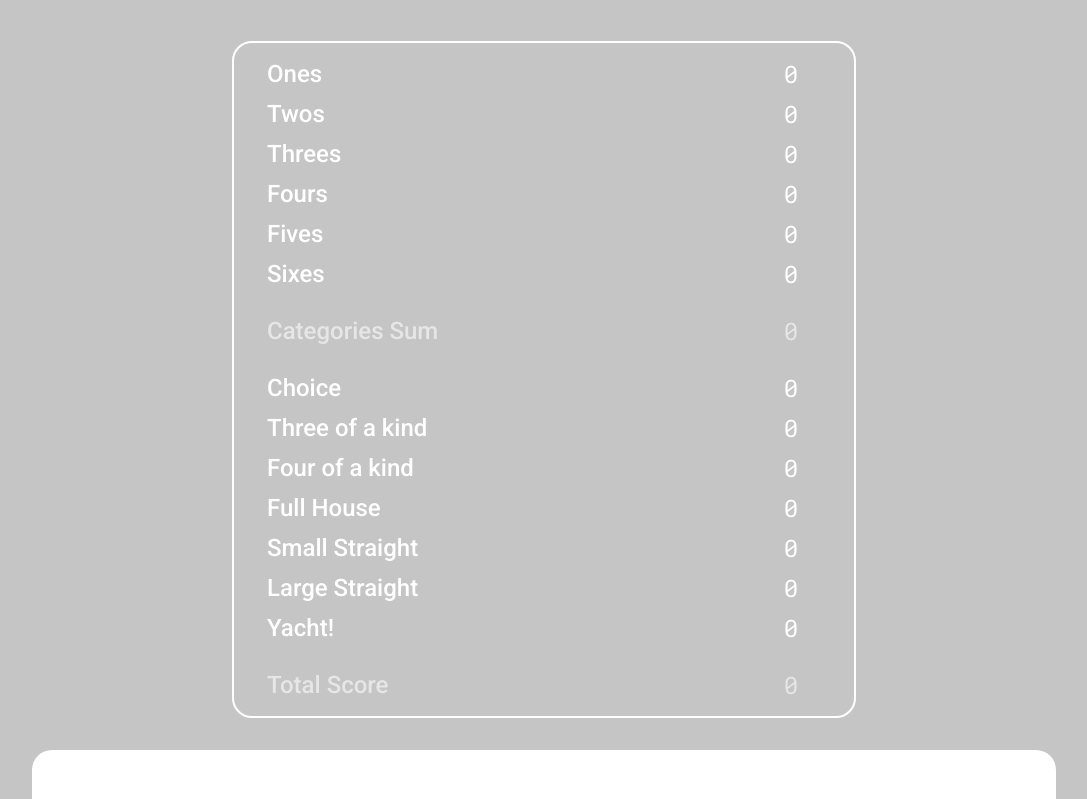
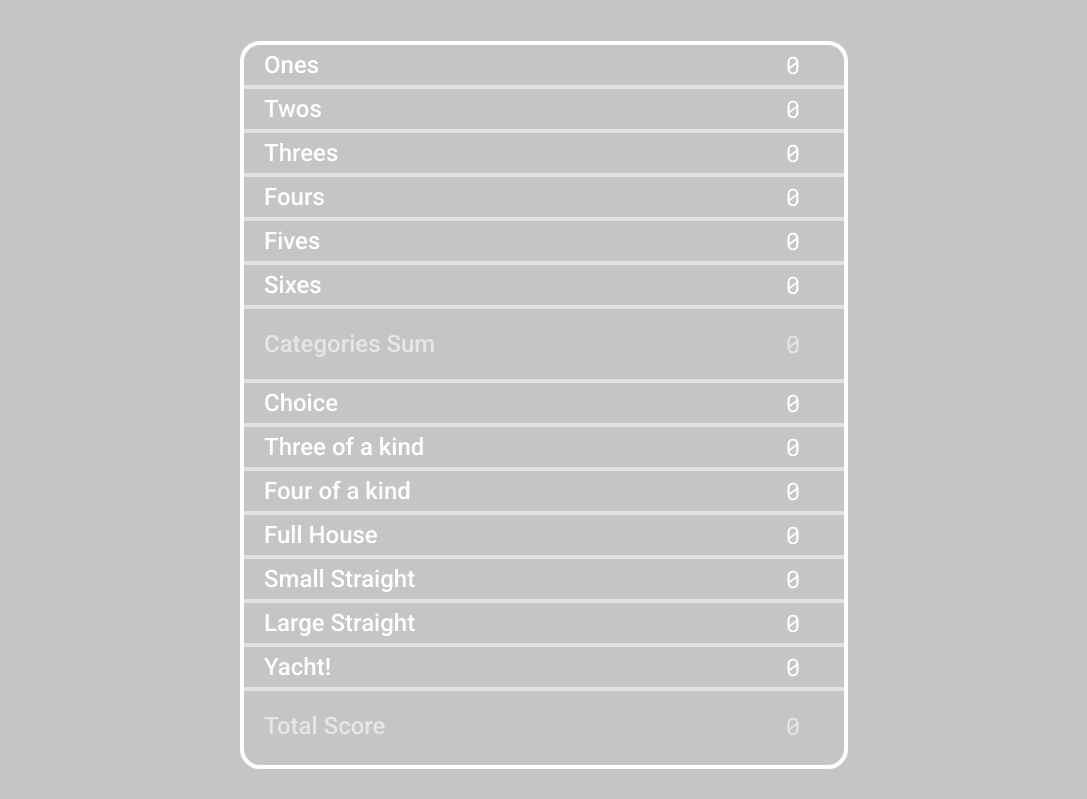
Before and after one commit to chriskstaton/SIXXES, a React (Vite) app: page / in a window 1280 px wide. Shown: the part 660-1459 px from the top of the page, without its empty margins (96-1183 px from the left). Built offline with nearby package versions, Linux system fonts and the light colour scheme.

Commit message:
scoreboard row border, border scss variable

```diff
--- a/src/Scoreboard.scss
+++ b/src/Scoreboard.scss
@@ -1,22 +1,28 @@
+$scoreboard-border: 4px solid rgba(255, 255, 255, 0.5);
+
 .scoreboard-container {
 	margin-top: 50px;
 	display: inline-grid;
-	border: 2px solid white;
+	border: 4px solid white;
 	border-radius: 20px;
 	table-layout: auto;
 	font-size: x-large;
 	width: 75vw;
 	max-width: 600px;
-	padding-left: 20px;
-	//padding-right: 20px;
 
 	table {
 		text-align: center;
-		margin: 10px;
+		border-collapse: collapse;
+		height: 90vh;
+	}
+
+	tr {
+		border-bottom: $scoreboard-border;
 	}
 
 	th {
 		text-align: left;
+		padding-left: 20px;
 	}
 
 	td {
@@ -27,21 +33,24 @@
 
 	.upper-sum {
 		color: rgb(230, 230, 230);
+		border-color: transparent;
+	}
+	.choice-category {
+		border-top: $scoreboard-border;
 	}
 
-	.spacer {
+	.spacer-no-border {
 		height: 15px;
+		border-color: transparent;
 	}
-
-	// .special-categories {
-	// 	.special-item {
-	// 		padding-left: 20px;
-	// 		padding-right: 20px;
-	// 	}
-	// }
+	.spacer-bottom-border {
+		height: 15px;
+		border-bottom: $scoreboard-border;
+	}
 
 	.total-sum {
 		color: rgb(230, 230, 230);
 		margin-bottom: 10px;
+		border-color: transparent;
 	}
 }
--- a/src/Scoreboard.tsx
+++ b/src/Scoreboard.tsx
@@ -104,13 +104,13 @@ function Scoreboard(props: {
 						<th>Sixes</th>
 						<td>{sixesCatVal}</td>
 					</tr>
-					<tr className="spacer" />
+					<tr className="spacer-no-border" />
 					<tr className="upper-sum">
 						<th>Categories Sum</th>
 						<td>{upperSum}</td>
 					</tr>
-					<tr className="spacer" />
-					<tr>
+					<tr className="spacer-bottom-border" />
+					<tr className="choice-category">
 						{/* onClick={() => setThreeKindVal(sumThreeKind)} */}
 
 						<th>Choice</th>
@@ -151,12 +151,13 @@ function Scoreboard(props: {
 						<th>Yacht!</th>
 						<td>{yachtCatVal}</td>
 					</tr>
-					<tr className="spacer" />
+					<tr className="spacer-no-border" />
 
 					<tr className="total-sum">
 						<th>Total Score</th>
 						<td>{totalSum}</td>
 					</tr>
+					<tr className="spacer-no-border" />
 				</thead>
 			</table>
 		</div>
```
